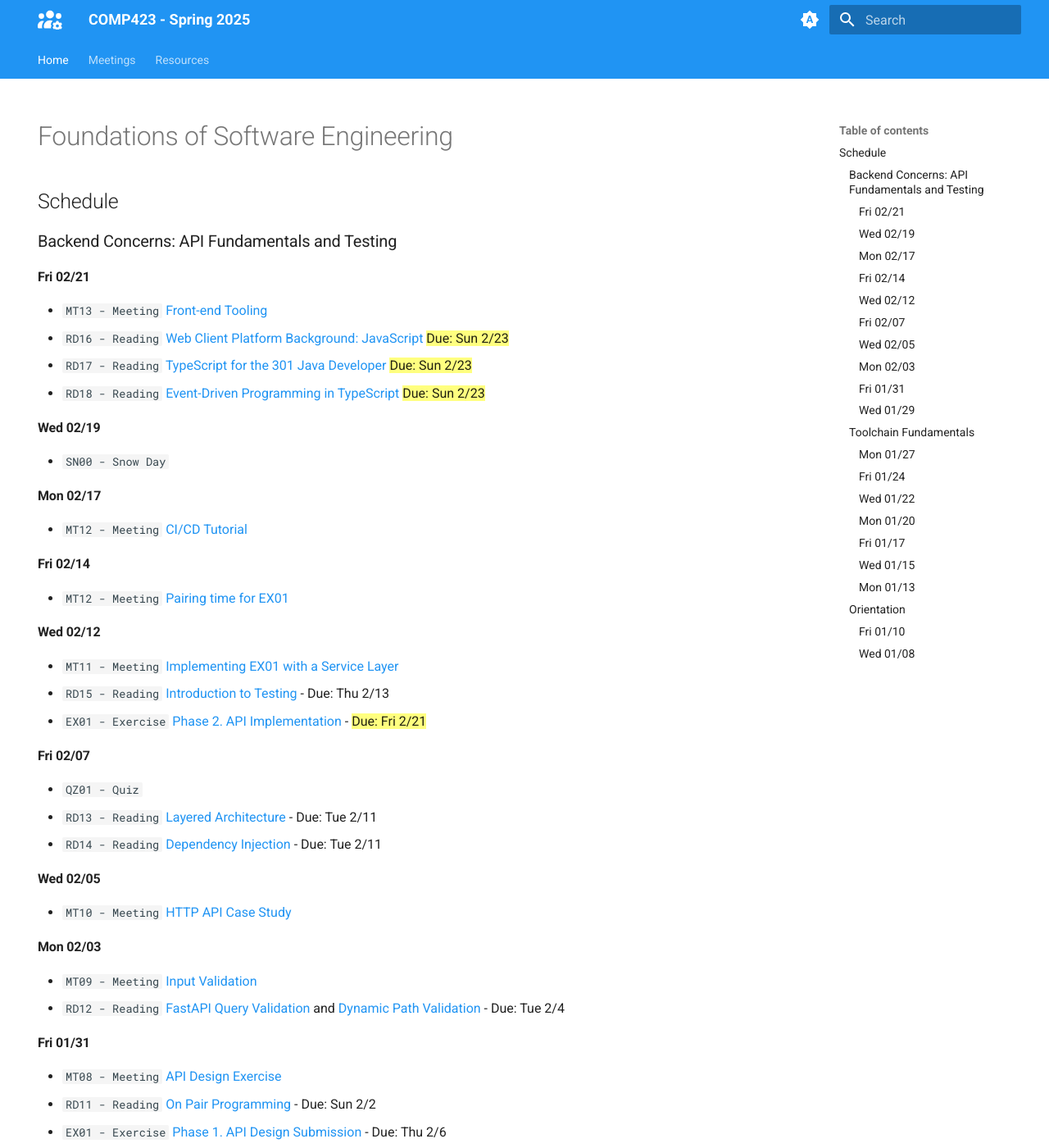
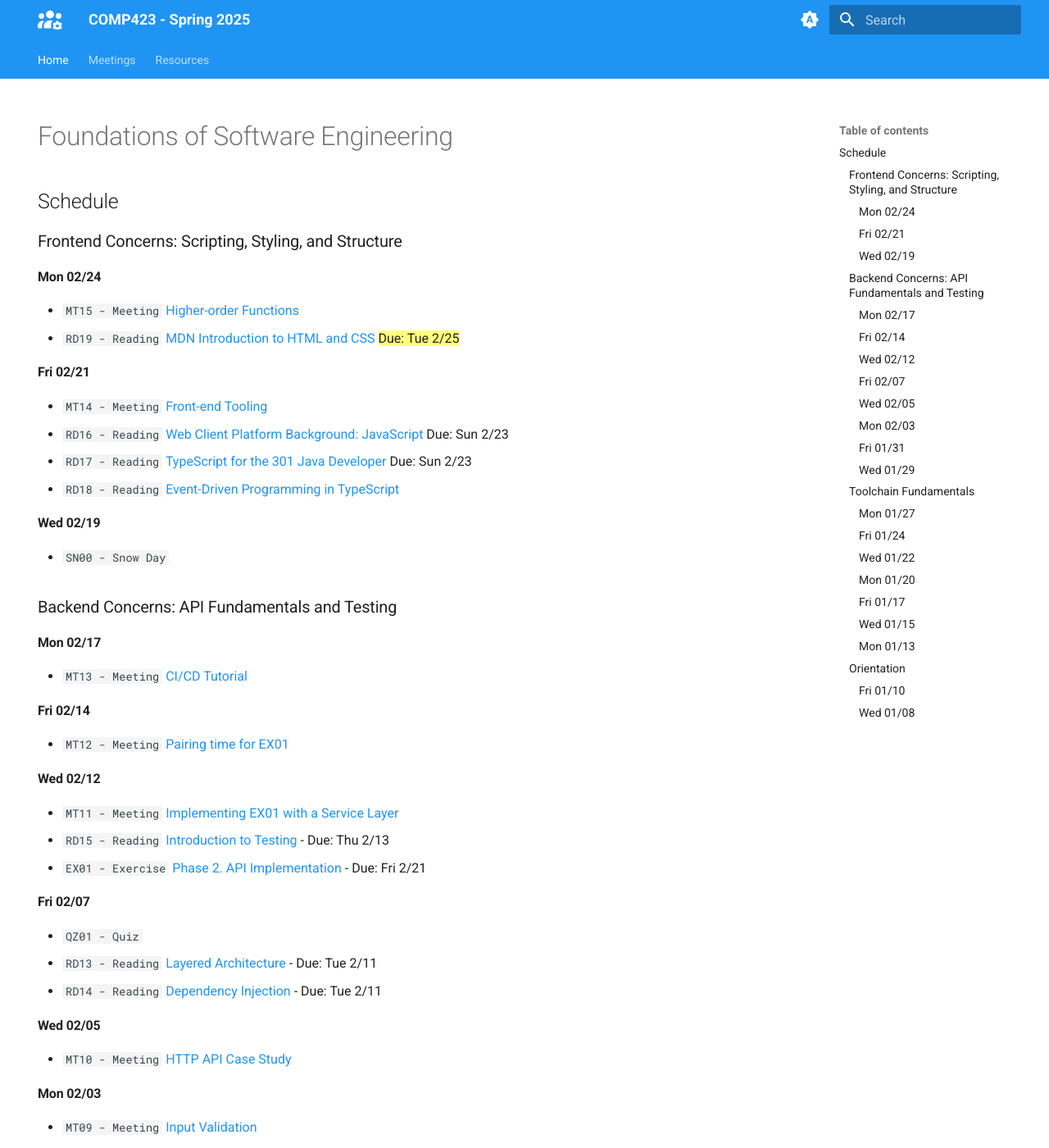
Before and after one commit to comp423-25s/comp423-25s.github.io, an MkDocs documentation site: the page built from docs/index.md, in a window 1280 px wide and 1400 px high. Shown: the whole window at 82% size. Built offline with MkDocs 1.6.1 and Material for MkDocs 9.7.7, drawn with Linux system fonts in a browser that asks for light colours; some of the changed text lies outside the part shown.

Commit message:
Add mt15

```diff
--- a/docs/index.md
+++ b/docs/index.md
@@ -7,22 +7,29 @@ hide:
 
 ## Schedule
 
-### Backend Concerns: API Fundamentals and Testing
+### Frontend Concerns: Scripting, Styling, and Structure
+
+#### Mon 02/24
+
+* `MT15 - Meeting` [Higher-order Functions]()
+* `RD19 - Reading` [MDN Introduction to HTML and CSS](https://gradescope.com) ==Due: Tue 2/25==
 
 #### Fri 02/21
 
-* `MT13 - Meeting` [Front-end Tooling](./meetings/2025_02_21.md)
-* `RD16 - Reading` [Web Client Platform Background: JavaScript](./resources/frontend/1-tools.md) ==Due: Sun 2/23==
-* `RD17 - Reading` [TypeScript for the 301 Java Developer](./resources/frontend/2-typescript.md) ==Due: Sun 2/23==
-* `RD18 - Reading` [Event-Driven Programming in TypeScript](./resources/frontend/3-event-driven.md) ==Due: Sun 2/23==
+* `MT14 - Meeting` [Front-end Tooling](./meetings/2025_02_21.md)
+* `RD16 - Reading` [Web Client Platform Background: JavaScript](./resources/frontend/1-tools.md) Due: Sun 2/23
+* `RD17 - Reading` [TypeScript for the 301 Java Developer](./resources/frontend/2-typescript.md) Due: Sun 2/23
+* `RD18 - Reading` [Event-Driven Programming in TypeScript](./resources/frontend/3-event-driven.md)
 
 #### Wed 02/19
 
 * `SN00 - Snow Day`
 
+### Backend Concerns: API Fundamentals and Testing
+
 #### Mon 02/17
 
-* `MT12 - Meeting` [CI/CD Tutorial](./meetings/2025_02_17.md)
+* `MT13 - Meeting` [CI/CD Tutorial](./meetings/2025_02_17.md)
 
 #### Fri 02/14
 
@@ -32,7 +39,7 @@ hide:
 
 * `MT11 - Meeting` [Implementing EX01 with a Service Layer](./meetings/2025_02_12.md)
 * `RD15 - Reading` [Introduction to Testing](./resources/backend-architecture/2-testing.md) - Due: Thu 2/13
-* `EX01 - Exercise` [Phase 2. API Implementation](./resources/exercises/ex01-api-design.md) - ==Due: Fri 2/21==
+* `EX01 - Exercise` [Phase 2. API Implementation](./resources/exercises/ex01-api-design.md) - Due: Fri 2/21
 
 #### Fri 02/07
 
```
Also changed, not shown: docs/meetings/2025_02_24.md (added, +15 -0 lines).
